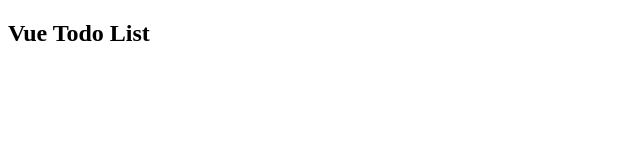
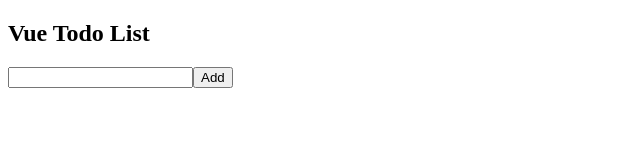
Before and after one commit to shotasato0/Vue.js_practice, a plain HTML site: page index.html in a window 1280 px wide. Shown: the whole page, without its empty margins (0-640 px from the left). Drawn offline with nearby package versions, Linux system fonts and the light colour scheme.

Commit message:
[add]ボタンクリック時の処理を追加
フォームのAddボタンに対応するクリック処理（addItem）をmethodsに追加し、動作確認のためコンソール出力を実装しました。

```diff
--- a/index.html
+++ b/index.html
@@ -9,6 +9,10 @@
   <body>
     <div id="app">
       <h2>Vue Todo List</h2>
+      <form>
+        <input type="text" />
+        <button v-on:click="addItem">Add</button>
+      </form>
     </div>
     <script src="https://cdn.jsdelivr.net/npm/vue@3.1.5"></script>
     <script src="js/main.js"></script>
--- a/js/main.js
+++ b/js/main.js
@@ -1,4 +1,11 @@
 const app = Vue.createApp({
-  data: () => ({}),
+  data: () => ({
+
+  }),
+  methods: {
+    addItem: function(event) {
+      console.log('clicked!')
+    }
+  }
 });
 app.mount("#app");
```
